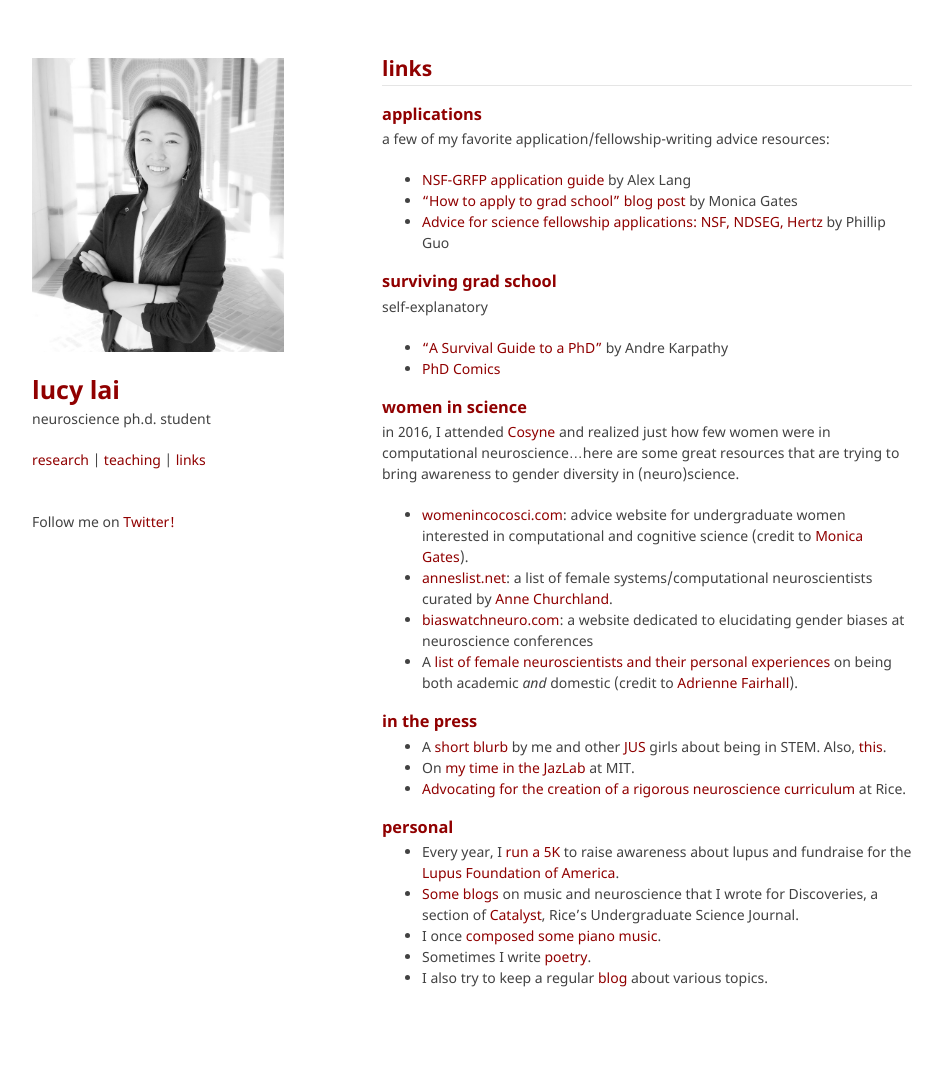
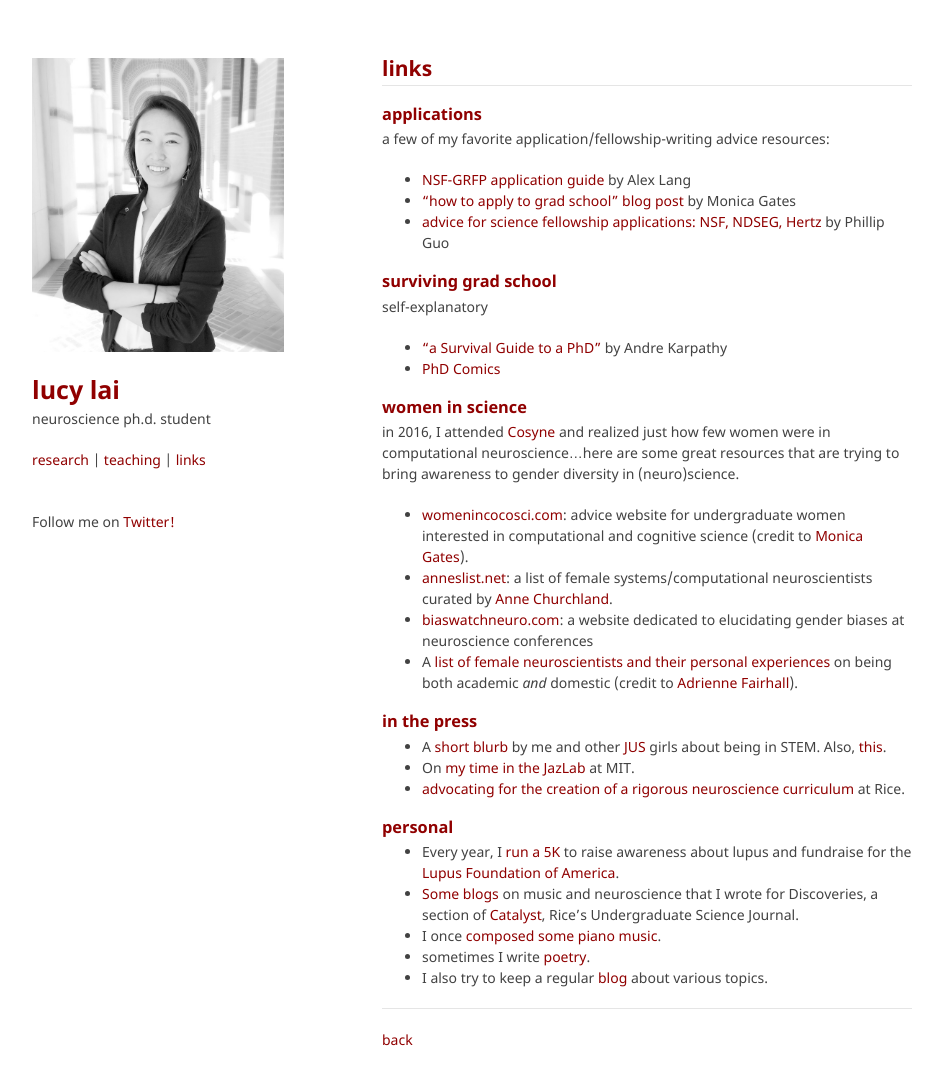
Before and after one commit to lucylai96/lucylai96.github.io, a Jekyll site: the page built from links.md, in a window 1280 px wide and 1120 px high. Shown: the top 1085 px of the window, without its empty margins (168-1111 px from the left). Built offline with Jekyll 4.4.1, drawn with Linux system fonts in a browser that asks for light colours; our own code applies the rules of GitHub Pages for plain Markdown files.

Commit message:
Update links.md

```diff
--- a/links.md
+++ b/links.md
@@ -3,12 +3,12 @@
 ### applications
 a few of my favorite application/fellowship-writing advice resources:
 * [NSF-GRFP application guide](http://www.alexhunterlang.com/nsf-fellowship) by Alex Lang
-* ["How to apply to grad school" blog post](https://monicagatesblog.wordpress.com/2016/03/14/the-phd-application-post/) by Monica Gates
-* [Advice for science fellowship applications: NSF, NDSEG, Hertz](http://www.pgbovine.net/fellowship-tips.htm) by Phillip Guo
+* ["how to apply to grad school" blog post](https://monicagatesblog.wordpress.com/2016/03/14/the-phd-application-post/) by Monica Gates
+* [advice for science fellowship applications: NSF, NDSEG, Hertz](http://www.pgbovine.net/fellowship-tips.htm) by Phillip Guo
 
 ### surviving grad school
 self-explanatory
-* ["A Survival Guide to a PhD"](https://karpathy.github.io/2016/09/07/phd/) by Andre Karpathy
+* ["a Survival Guide to a PhD"](https://karpathy.github.io/2016/09/07/phd/) by Andre Karpathy
 * [PhD Comics](http://phdcomics.com/)
 
 ### women in science
@@ -21,11 +21,14 @@ in 2016, I attended [Cosyne](cosyne.org) and realized just how few women were in
 ### in the press
 * A [short blurb](https://www.janelia.org/you-janelia/students-and-postdocs/advice-girls-stem-our-janelia-undergraduate-scholars) by me and other [JUS](https://www.janelia.org/you-janelia/students-postdocs/undergraduate-scholars-program) girls about being in STEM. Also, [this](https://www.janelia.org/meet-2017-janelia-undergraduate-scholars).
 * On [my time in the JazLab](http://www.csne-erc.org/engage-enable/post/reu-program-participants-mit-and-sdsu) at MIT.
-* [Advocating for the creation of a rigorous neuroscience curriculum](http://www.ricethresher.org/article/2017/11/fac-senate-neuroscience-major-vote) at Rice.
+* [advocating for the creation of a rigorous neuroscience curriculum](http://www.ricethresher.org/article/2017/11/fac-senate-neuroscience-major-vote) at Rice.
 
 ### personal
 * Every year, I [run a 5K](https://www.lupus.org/action/walk-to-end-lupus-now) to raise awareness about lupus and fundraise for the [Lupus Foundation of America](https://lupus.org/).
 * [Some blogs](http://ricecatalyst.org/discoveries/?author=559ed5bfe4b0a37c3cb5967d) on music and neuroscience that I wrote for Discoveries, a section of [Catalyst](http://ricecatalyst.org/), Rice's Undergraduate Science Journal.
 * I once [composed some piano music](https://soundcloud.com/lucy_lai).
-* Sometimes I write [poetry](https://subcorticalsongs.wordpress.com/).
+* sometimes I write [poetry](https://subcorticalsongs.wordpress.com/).
 * I also try to keep a regular [blog](https://lucyblogs.wordpress.com/) about various topics.
+
+***
+[back](./)
```
